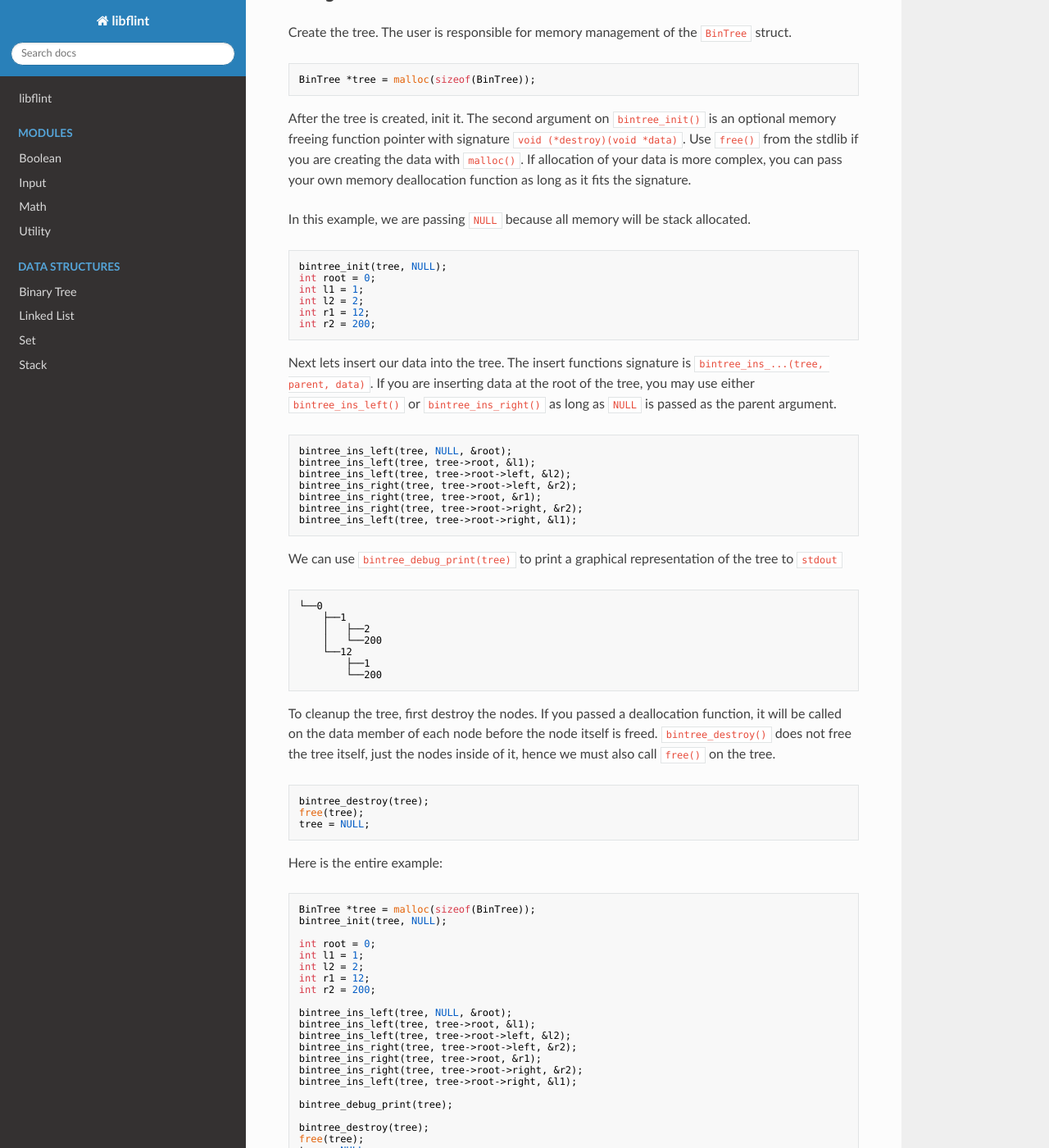
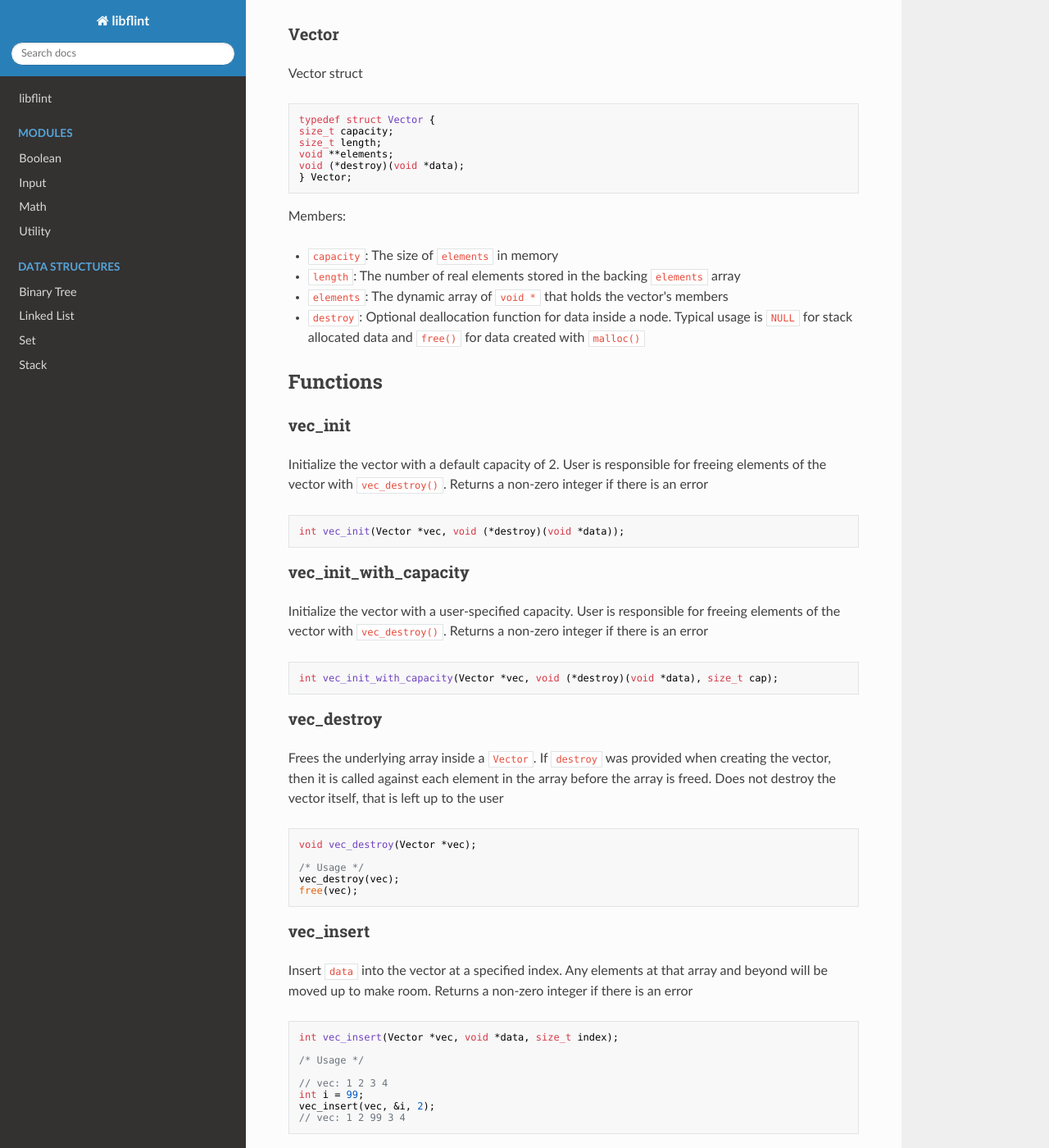
Before and after one commit to fputs/libflint, an MkDocs documentation site: the page built from docs/vector.md, in a window 1280 px wide and 1400 px high, scrolled down 236 px. Shown: the whole window at 82% size. Built offline with MkDocs 1.6.1, drawn with Linux system fonts in a browser that asks for light colours; nearby versions of some CDN libraries; some of the changed text lies outside the part shown.

Commit message:
add vector docs

````diff
--- a/docs/vector.md
+++ b/docs/vector.md
@@ -1,203 +1,144 @@
-# binarytree
+# vector
 
-Binary tree with standard leaf operations
-
-## Usage
-
-Create the tree. The user is responsible for memory management of the `BinTree` struct.
-
-```c
-BinTree *tree = malloc(sizeof(BinTree));
-```
-
-After the tree is created, init it. The second argument on `bintree_init()` is an optional memory freeing function pointer
-with signature `void (*destroy)(void *data)`. Use `free()` from the stdlib if you are creating the data with `malloc()`.
-If allocation of your data is more complex, you can pass your own memory deallocation function as long as it fits the
-signature.
-
-In this example, we are passing `NULL` because all memory will be stack allocated.
-
-```c
-bintree_init(tree, NULL);
-int root = 0;
-int l1 = 1;
-int l2 = 2;
-int r1 = 12;
-int r2 = 200;
-```
-
-Next lets insert our data into the tree. The insert functions signature is `bintree_ins_...(tree, parent, data)`. If you
-are inserting data at the root of the tree, you may use either `bintree_ins_left()` or `bintree_ins_right()` as long as
-`NULL` is passed as the parent argument.
-
-```c
-bintree_ins_left(tree, NULL, &root);
-bintree_ins_left(tree, tree->root, &l1);
-bintree_ins_left(tree, tree->root->left, &l2);
-bintree_ins_right(tree, tree->root->left, &r2);
-bintree_ins_right(tree, tree->root, &r1);
-bintree_ins_right(tree, tree->root->right, &r2);
-bintree_ins_left(tree, tree->root->right, &l1);
-```
-
-We can use `bintree_debug_print(tree)` to print a graphical representation of the tree to `stdout`
-```plaintext
-└──0
-    ├──1
-    │   ├──2
-    │   └──200
-    └──12
-        ├──1
-        └──200
-```
-
-To cleanup the tree, first destroy the nodes. If you passed a deallocation function, it will be called on
-the data member of each node before the node itself is freed. `bintree_destroy()` does not free the tree itself, just the
-nodes inside of it, hence we must also call `free()` on the tree.
-
-```c
-bintree_destroy(tree);
-free(tree);
-tree = NULL;
-```
-
-Here is the entire example:
-
-```c
-BinTree *tree = malloc(sizeof(BinTree));
-bintree_init(tree, NULL);
-
-int root = 0;
-int l1 = 1;
-int l2 = 2;
-int r1 = 12;
-int r2 = 200;
-
-bintree_ins_left(tree, NULL, &root);
-bintree_ins_left(tree, tree->root, &l1);
-bintree_ins_left(tree, tree->root->left, &l2);
-bintree_ins_right(tree, tree->root->left, &r2);
-bintree_ins_right(tree, tree->root, &r1);
-bintree_ins_right(tree, tree->root->right, &r2);
-bintree_ins_left(tree, tree->root->right, &l1);
-
-bintree_debug_print(tree);
-
-bintree_destroy(tree);
-free(tree);
-tree = NULL;
-```
+Simple type-agnostic dynamic array
 
 ## Structs
 
-### BinTree
+### Vector
 
-Binary tree struct
+Vector struct
 
 ```c
-typedef struct {
-    int size;
-    int (*compare)(const void *a, const void *b);
-    void (*destroy)(void *data);
-    struct BinTreeNode *root;
-} BinTree;
+typedef struct Vector {
+size_t capacity;
+size_t length;
+void **elements;
+void (*destroy)(void *data);
+} Vector;
 ```
 
 Members:
 
-- `size`: How many nodes the tree contains
-- `compare`: Comparison function between data in two nodes. Currently not used for anything
+- `capacity`: The size of `elements` in memory
+- `length`: The number of real elements stored in the backing `elements` array
+- `elements`: The dynamic array of `void *` that holds the vector's members
 - `destroy`: Optional deallocation function for data inside a node. Typical usage is `NULL` for stack allocated data and `free()` for data created with `malloc()`
-- `root`: The root node of the tree
-
-### BinTreeNode
-
-Node of the tree
-
-```c
-typedef struct BinTreeNode {
-    void *data;
-    struct BinTreeNode *left;
-    struct BinTreeNode *right;
-} BinTreeNode;
-```
-
-Members:
-- `data`: void pointer to data the node contains
-- `left`: left facing leaf of the node
-- `right`: right facing leaf of the node
 
 ## Functions
 
-### bintree_init
+### vec_init
 
-Initialize the binary tree. User is responsible for freeing memory with `bintree_destroy()`.
+Initialize the vector with a default capacity of 2. User is responsible for freeing elements of the vector with `vec_destroy()`. Returns a non-zero integer if there is an error
 
 ```c
-void bintree_init(BinTree *tree, void (*destroy)(void *data))
+int vec_init(Vector *vec, void (*destroy)(void *data));
 ```
 
-### bintree_destroy
+### vec_init_with_capacity
 
-Destroys the nodes inside a tree and calls the deallaction function on the data if one was provided. Does not deallocate
-the tree itself, that is left to the user.
+Initialize the vector with a user-specified capacity. User is responsible for freeing elements of the vector with `vec_destroy()`. Returns a non-zero integer if there is an error
 
 ```c
-void bintree_destroy(BinTree *tree)
+int vec_init_with_capacity(Vector *vec, void (*destroy)(void *data), size_t cap);
 ```
 
-### bintree_ins_left
+### vec_destroy
 
-Creates a new node containing `data` and inserts it as the left child of `node`.
+Frees the underlying array inside a `Vector`. If `destroy` was provided when creating the vector, then it is called against each element in the array before the array is freed. Does not destroy the vector itself, that is left up to the user
+
 
 ```c
-int bintree_ins_left(BinTree *tree, BinTreeNode *node, void *data)
+void vec_destroy(Vector *vec);
+
+/* Usage */
+vec_destroy(vec);
+free(vec);
 ```
 
-### bintree_ins_right
+### vec_insert
 
-Creates a new node containing `data` and inserts it as the right child of `node`.
+Insert `data` into the vector at a specified index. Any elements at that array and beyond will be moved up to make room. Returns a non-zero integer if there is an error
 
 ```c
-int bintree_ins_right(BinTree *tree, BinTreeNode *node, void *data)
+int vec_insert(Vector *vec, void *data, size_t index);
+
+/* Usage */
+
+// vec: 1 2 3 4
+int i = 99;
+vec_insert(vec, &i, 2);
+// vec: 1 2 99 3 4
 ```
 
-### bintree_rem_left
+### vec_push
 
-Removes and deallocates the left child node of `node`. Calls the deallocation function on the data if one was provided.
+Insert `data` at the end of the vector. Returns a non-zero integer if there is an error
 
 ```c
-void bintree_rem_left(BinTree *tree, BinTreeNode *node)
+int vec_push(Vector *vec, void *data);
+
+/* Usage */
+
+// vec: 1 2 3
+int *i = malloc(sizeof(int));
+*i = 4;
+vec_push(vec, i);
+// vec: 1 2 3 4
 ```
 
-### bintree_rem_right
+### vec_safe_at
 
-Removes and deallocates the right child node of `node`. Calls the deallocation function on the data if one was provided.
+Gets the stored data at a specified index. Uses safety checks to make sure `index` is not out of bounds. Returns `NULL` if there is an error
 
 ```c
-void bintree_rem_right(BinTree *tree, BinTreeNode *node)
+void *vec_safe_at(Vector *vec, size_t index);
 ```
 
-### bintree_debug_print
+### vec_remove
 
-Prints a representation of the tree to stdout. Gets very messy with large trees.
+Removes an element from the array and returns the pointer, then moves elements to shrink the array accordingly. Returns `NULL` if the index is not valid
 
 ```c
-void bintree_debug_print(BinTree *tree)
+void *vec_remove(Vector *vec, size_t index);
+
+/* Usage */
+// vec: 1 2 3 4
+int *t = NULL;
+t = (int*)vec_remove(vec, 2);
+assert(*t == 3);
+// vec: 1 2 4
 ```
 
-### bintree_is_eob
+### vec_shrink
 
-Utility macro that checks if the node is the End Of Branch.
+Shrinks the capacity of the vector down to the current length. Returns a non-zero integer if there is an error
 
 ```c
-#define bintree_is_eob(node) ((node) == NULL)
+int vec_shrink(Vector *vec);
 ```
 
-### bintree_is_leaf
+## Macros
 
-Utility macro that checks if a node has children.
+### vec_at
+
+Grabs the element at index `i` without safety checks for better performance.
 
 ```c
-#define bintree_is_leaf(node) ((node)->left == NULL && (node)->right == NULL)
+#define vec_at(v, i) (v)->elements[(i)]
 ```
+
+### vec_len
+
+Returns the length of the vector
+
+```c
+#define vec_len(v) (v)->length
+```
+
+### vec_cap
+
+Returns the capacity of the vector
+
+```c
+#define vec_cap(v) (v)->capacity
+```
````
